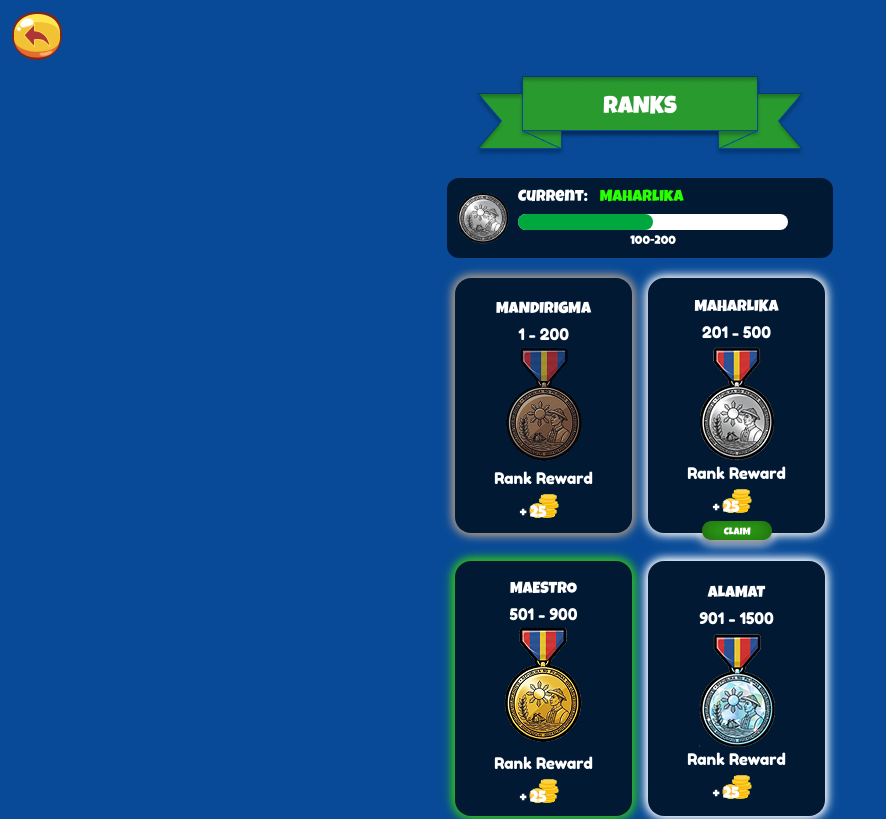
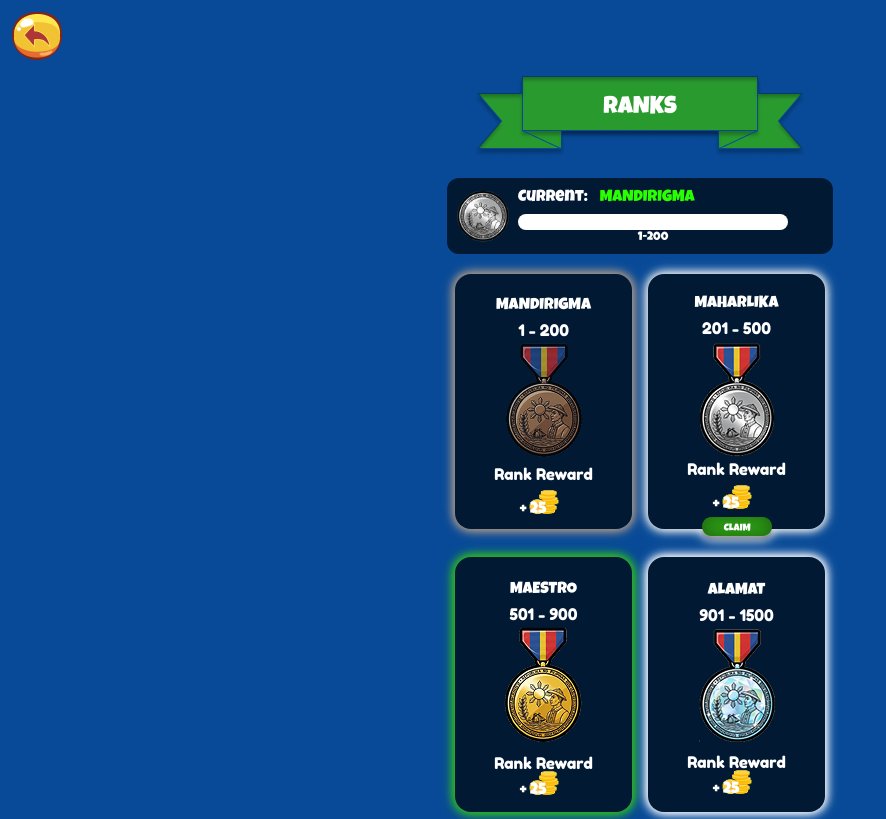
Before and after one commit to Enyong-Team/Enyong, a React (Vite) app: page /Enyong/rank in a window 1280 px wide. Shown: the top 819 px of the page, without its empty margins (0-886 px from the left). Built offline with nearby package versions, Linux system fonts and the light colour scheme.

Commit message:
with rank

```diff
--- a/src/home/Home.jsx
+++ b/src/home/Home.jsx
@@ -176,7 +176,7 @@ function Home() {
           <img
             src={earthPic}
             alt="earth"
-            className="md:w-[94px] md:h-[94px] w-20 h-20
+            className="w-[94px] h-[94px]
                             max-[380px]:w-15 max-[380px]:h-15 "
           />
 
@@ -258,7 +258,7 @@ function Home() {
       {/* Mini Games*/}
       <div
         className="bg-[#021934] flex justify-center
-                        items-center flex-col rounded-3xl p-2
+                        items-center flex-col rounded-3xl p-2 mt-4
                         w-[373px] h-auto max-[380px]:-mt-2
                         max-[380px]:w-90  gap-2"
       >
--- a/src/home/levelandquarter/levelAndQuarter.jsx
+++ b/src/home/levelandquarter/levelAndQuarter.jsx
@@ -100,6 +100,8 @@ export default function LevelQuarter() {
         </div>
 
         {/* Start Button */}
+        <Link to="/game">
+
         <div>
           <img
           src={startBTN}
@@ -107,6 +109,7 @@ export default function LevelQuarter() {
           className="active:scale-95 cursor-pointer"/>
 
         </div>
+        </Link>
       </div>
     </div>
   );
--- a/src/home/rank/rank.jsx
+++ b/src/home/rank/rank.jsx
@@ -1,15 +1,52 @@
 import React, { useState } from "react";
-import { Link } from "react-router-dom";
+import { Link,useLocation } from "react-router-dom";
 import {
   ReturnBTN, RankLogo, MaharlikaB,
   Mandirigma, Maharlika, Maestro, Alamat, Marangal, Claim
 } from "../../assets/assets";
 import coinPic from "../../assets/PIC/coin.png";
 
-function Rank() {
-  const [showCurrentRank, setShowCurrentRank] = useState("Maharlika");
+
+
+
+function Rank({ levelNumber: propLevelNumber, levelTitle: propLevelTitle }) {
+  // Get correctCount from localStorage
+  const correctCount = Number(localStorage.getItem("correctCount")) || 0;
+
+  // Compute levelNumber
+  const levelNumber = propLevelNumber ?? Math.floor(correctCount / 1) + 1;
+
+  // Function to get level title
+  const getLevelTitle = (correctCount) => {
+    if (correctCount >= 1501) return "MARANGAL";
+    if (correctCount >= 901) return "ALAMAT";
+    if (correctCount >= 501) return "MAESTRO";
+    if (correctCount >= 201) return "MAHARLIKA";
+    return "MANDIRIGMA";
+  };
+
+  // Compute levelTitle
+  const levelTitle = propLevelTitle ?? getLevelTitle(correctCount);
   const [rewardCoin, setrewardCoin] = useState("25");
 
+  const rankRanges = [
+  { title: "MANDIRIGMA", min: 0, max: 200 },
+  { title: "MAHARLIKA", min: 201, max: 500 },
+  { title: "MAESTRO", min: 501, max: 900 },
+  { title: "ALAMAT", min: 901, max: 1500 },
+  { title: "MARANGAL", min: 1501, max: 2000 }, // you can cap it higher if needed
+];
+
+// Find current rank info
+const currentRank = rankRanges.find(
+  (rank) => levelNumber >= rank.min && levelNumber <= rank.max
+) || rankRanges[0];
+
+// Calculate progress percentage within current rank
+const progressPercent = Math.min(
+  ((correctCount - currentRank.min) / (currentRank.max - currentRank.min)) * 100,
+  100
+);
   return (
     <div>
       <div className="p-3 space-y-5">
@@ -36,24 +73,29 @@ function Rank() {
                 {/*Current Rank*/}
                 <div>
                 <div className="flex gap-3">
-                    <h1 className="text-white font-LG ">Current:</h1>
-                    <h1 className="text-[#2AFF00] font-LG">{showCurrentRank}</h1>
+                    <h1 className="text-white font-LG ">Current:  </h1>
+                    <h1 className="text-[#2AFF00] font-LG">{currentRank.title}</h1>
                 </div>
                 </div>
 
                 {/*Progress Bar*/}
                 <div className="">
-                <div className="bg-white rounded-full w-[270px]">
-                    <div className="bg-green-600 p-2 w-[50%] rounded-full"></div>
-                </div>
+                {/* Progress Bar */}
+                    <div className="bg-white rounded-full w-[270px] h-4 overflow-hidden">
+                    <div
+                        className="bg-green-600 h-4 rounded-full transition-all duration-500"
+                        style={{ width: `${progressPercent}%` }}
+                    ></div>
+                    </div>
+
+                    {/* Show current rank range */}
+                    <p className="text-white text-center font-LG text-xs">
+                    {levelNumber}-{currentRank.max}
+                    </p>
+
                 </div>
 
-                {/*100-200*/}
-                <div>
-                <h1 className="text-white text-center font-LG text-xs">
-                    100-200
-                </h1>
-                </div>
+
             </div>
             </div>
         </div>
@@ -195,7 +237,7 @@ function Rank() {
                     </p>
 
                     {/* Coin  */}
-                    <div className="-mt-2">
+                    <div className="-mt-4">
 
                         {/* Coin image */}
                         <img
@@ -234,16 +276,16 @@ function Rank() {
                     <img
                         src={Alamat}
                         alt="ALAMAT"
-                        className=""
+                        className="-mt-0.5"
                     />
 
                     <p
-                        className="font-FD -mt-">
+                        className="font-FD mt-2">
                         Rank Reward
                     </p>
 
                     {/* Coin  */}
-                    <div className="-mt-2">
+                    <div className="-mt-4">
 
                         {/* Coin image */}
                         <img
```
Also changed, not shown: src/Game/game.jsx (+9 -2 lines).
